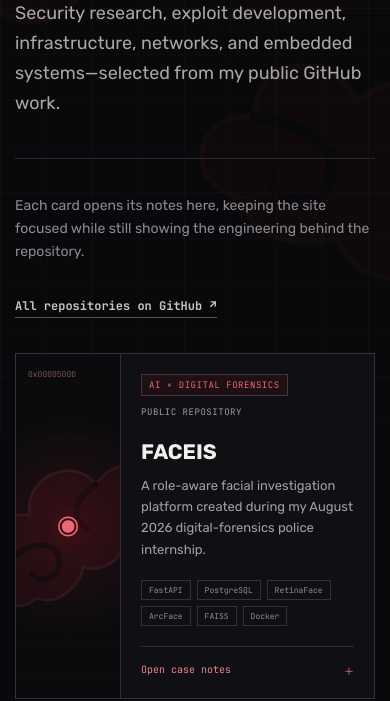
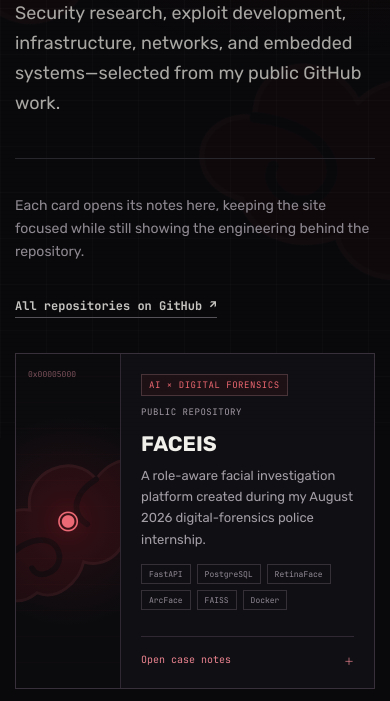
Before and after one commit to Ghaith-amdouni/ghaith-amdouni.github.io, a website: page projects/index.html in a window 390 px wide. Shown: the part 406-1107 px from the top of the page. Drawn offline with Linux system fonts and the light colour scheme.

Commit message:
Remove empty space from project cards

```diff
--- a/static/css/akatsuki.css
+++ b/static/css/akatsuki.css
@@ -125,13 +125,13 @@ body.vault-opening { overflow: hidden; }
 .project-case-art > span { position: relative; z-index: 2; color: #ea6974; font: 700 44px var(--mono); text-shadow: 0 0 25px #ef2b3650; }
 .project-case-art small { position: absolute; top: 15px; left: 12px; color: #7e535d; font: 8px var(--mono); }
 .project-case-art .akatsuki-cloud { position: absolute; width: 230px; opacity: .12; transform: rotate(-35deg); }
-.project-case-copy { display: flex; flex-direction: column; padding: 25px; }
+.project-case-copy { display: flex; flex-direction: column; padding: 20px; }
 .project-case-copy .entry-meta { flex-wrap: wrap; }
-.project-case-copy h2 { margin: 22px 0 10px; font-size: 25px; line-height: 1.15; }
+.project-case-copy h2 { margin: 14px 0 8px; font-size: 25px; line-height: 1.15; }
 .project-case-copy > p { margin: 0; color: #a39da6; font-size: 13px; }
-.project-stack { display: flex; flex-wrap: wrap; gap: 6px; margin: 20px 0; }
+.project-stack { display: flex; flex-wrap: wrap; gap: 6px; margin: 14px 0; }
 .project-stack span { padding: 4px 7px; border: 1px solid #352f38; color: #928a96; font: 8px var(--mono); }
-.project-case-copy .note-toggle { margin-top: auto; }
+.project-case-copy .note-toggle { margin-top: 12px; }
 .project-case[open] { grid-column: 1/-1; border-color: #94424e; box-shadow: 0 25px 70px #0006,0 0 30px #d4273720; }
 .project-case[open] summary { grid-template-columns: 220px minmax(0,1fr); min-height: 235px; }
 .project-case[open] .project-case-copy .note-toggle > span:first-child { font-size: 0; }
@@ -141,6 +141,9 @@ body.vault-opening { overflow: hidden; }
 .project-note-body h2 { font-size: 29px; }
 .project-note-body .lead { font-size: 21px; }
 .project-note-actions { display: flex; flex-wrap: wrap; gap: 10px; margin-top: 42px; padding-top: 25px; border-top: 1px solid var(--line); }
+.project-card { min-height: 260px; }
+.project-card .text-link { margin-top: 22px; }
+.project-case summary { min-height: 250px; }
 .search-result[download] .tag { color: #ebbc68; }
 .search-trigger { min-width: 42px; min-height: 42px; }
 @keyframes cloud-drift { to { translate: 30px -50px; } }
@@ -210,7 +213,7 @@ body.vault-opening { overflow: hidden; }
   .project-orbit code { display: none; }
   .projects-intro { align-items: flex-start; flex-direction: column; }
   .project-case-grid { grid-template-columns: 1fr; }
-  .project-case summary,.project-case[open] summary { grid-template-columns: 105px minmax(0,1fr); min-height: 290px; }
+  .project-case summary,.project-case[open] summary { grid-template-columns: 105px minmax(0,1fr); min-height: 235px; }
   .project-case-copy { padding: 20px; }
   .project-case-copy h2 { font-size: 21px; }
   .project-case-art > span { font-size: 32px; }
```
